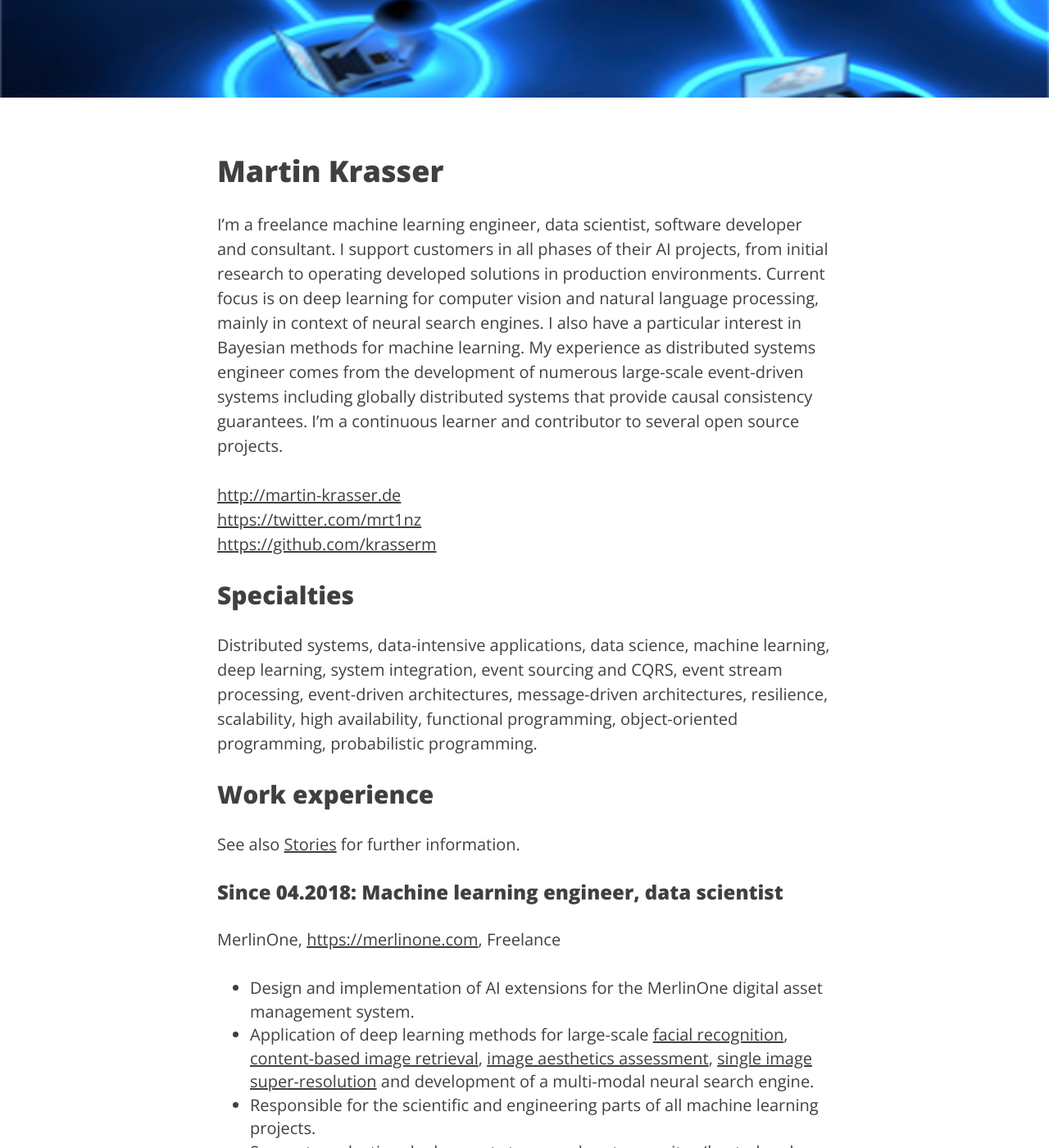
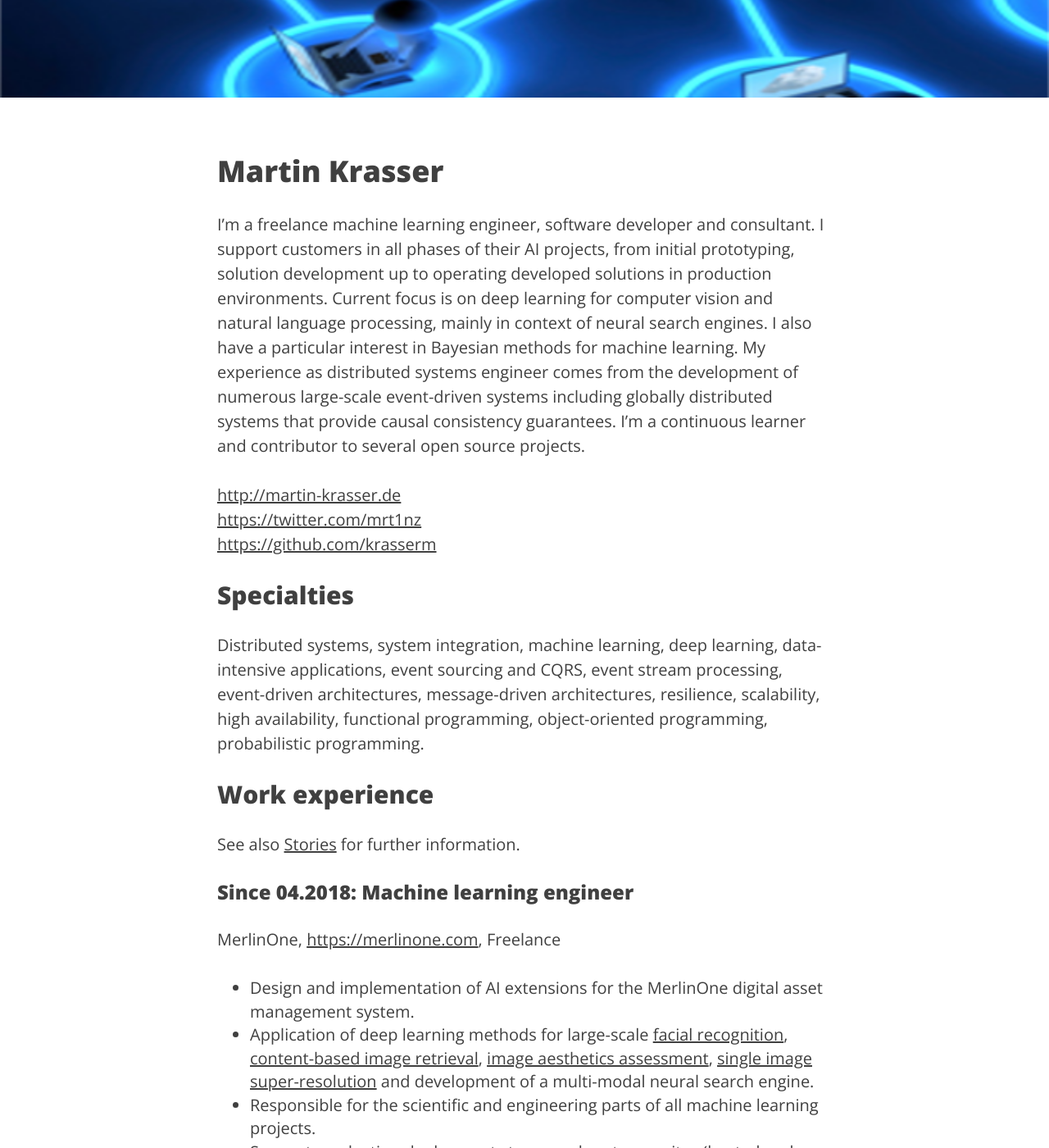
Before and after one commit to krasserm/krasserm.github.io, a Jekyll site: the page built from resume.md, in a window 1280 px wide and 1400 px high, scrolled down 279 px. Shown: the whole window at 82% size. Built offline with Jekyll 4.4.1, drawn with Linux system fonts in a browser that asks for light colours; some of the changed text lies outside the part shown.

Commit message:
Minor update

```diff
--- a/resume.md
+++ b/resume.md
@@ -10,8 +10,8 @@ header-includes:
 
 # Martin Krasser
 
-I'm a freelance machine learning engineer, data scientist, software developer and consultant. I support customers in
-all phases of their AI projects, from initial research to operating developed solutions in production environments.
+I'm a freelance machine learning engineer, software developer and consultant. I support customers in all phases of their
+AI projects, from initial prototyping, solution development up to operating developed solutions in production environments.
 Current focus is on deep learning for computer vision and natural language processing, mainly in context of neural
 search engines. I also have a particular interest in Bayesian methods for machine learning. My experience as distributed
 systems engineer comes from the development of numerous large-scale event-driven systems including globally distributed
@@ -25,11 +25,10 @@ projects.
 ## Specialties
 
 Distributed systems,
-data-intensive applications,
-data science,
+system integration,
 machine learning,
 deep learning,
-system integration,
+data-intensive applications,
 event sourcing and CQRS,
 event stream processing,
 event-driven architectures,
@@ -45,7 +44,7 @@ probabilistic programming.
 
 See also [Stories](https://krasserm.github.io/stories/) for further information.
 
-### Since 04.2018: Machine learning engineer, data scientist
+### Since 04.2018: Machine learning engineer
 
 MerlinOne, [https://merlinone.com](https://merlinone.com), Freelance
 
@@ -58,9 +57,9 @@ MerlinOne, [https://merlinone.com](https://merlinone.com), Freelance
 - Responsible for the scientific and engineering parts of all machine learning projects.
 - Support production deployments to several customer sites (hosted and on-premise).
 
-### Since 04.2011: Software engineer, machine learning engineer, data scientist
+### Since 04.2011: Freelance software engineer, machine learning engineer
 
-Freelancer, [http://www.martin-krasser.de](http://www.martin-krasser.de)
+[http://www.martin-krasser.de](http://www.martin-krasser.de)
 
 - Research and development for industry machine learning projects.
 - Distributed systems development and consulting services.
```
